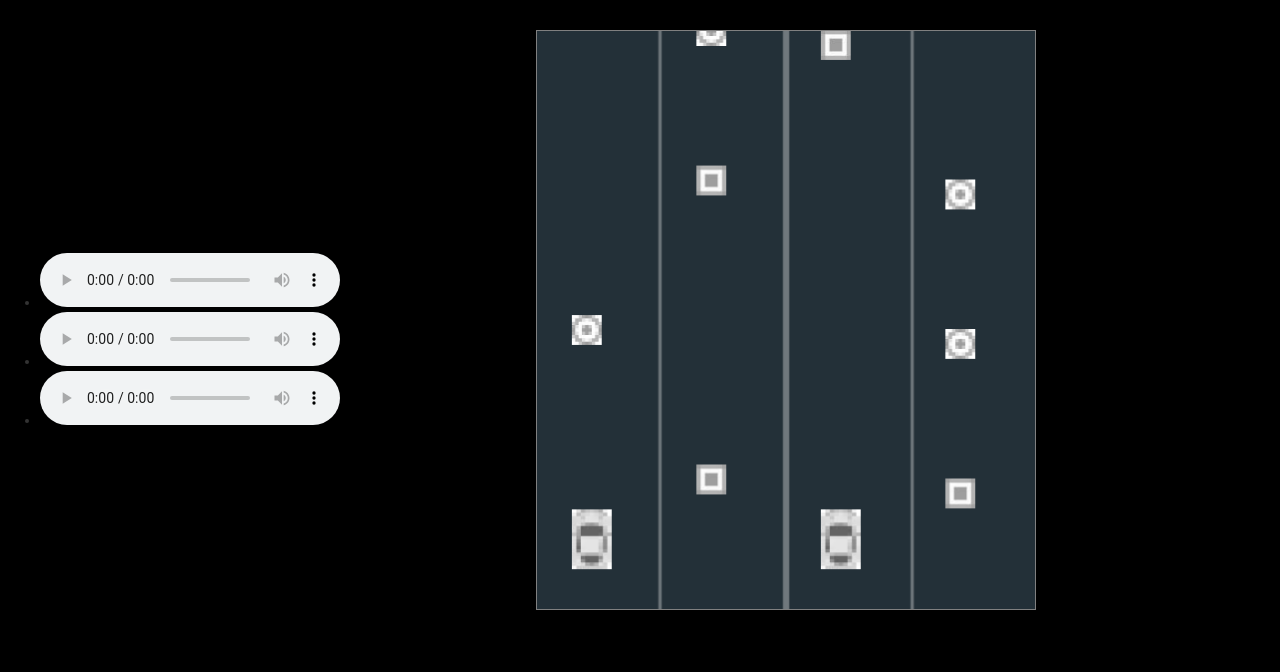
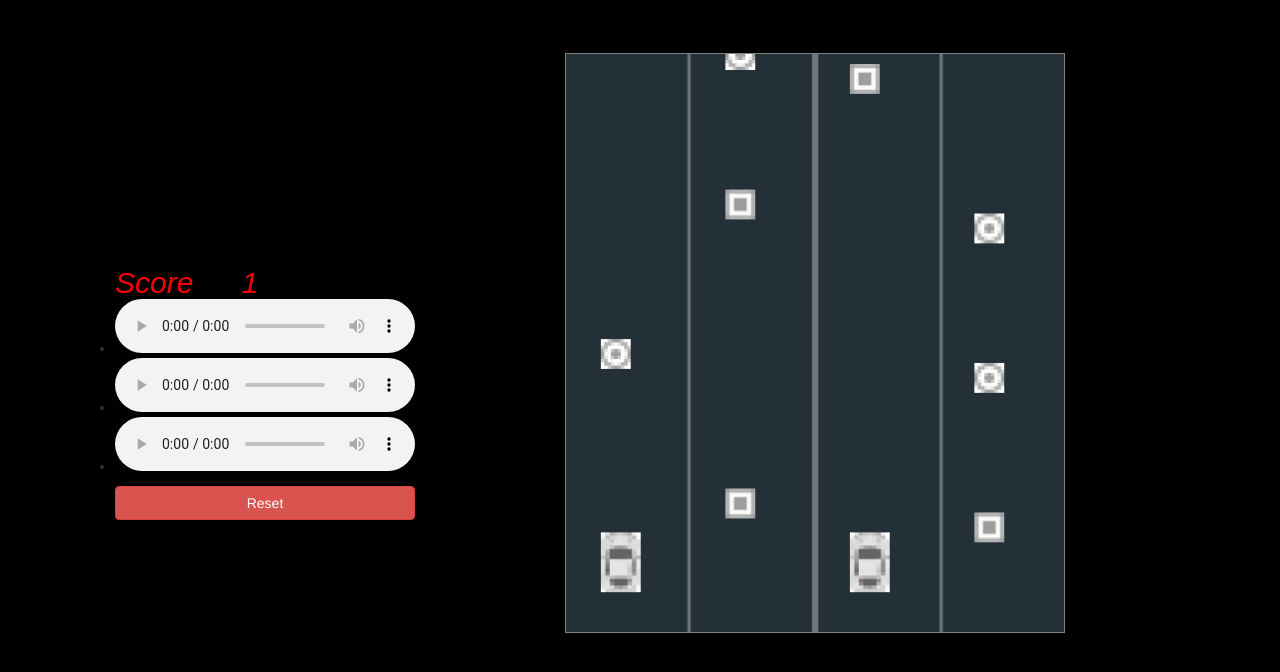
Before and after one commit to Hammam94/2-Cars-Js-Game, a plain HTML site: page index.html in a window 1280 px wide. Drawn offline with nearby package versions, Linux system fonts and the light colour scheme.

Commit message:
add reset and score show

```diff
--- a/index.html
+++ b/index.html
@@ -8,8 +8,9 @@
 </head>
 <body>
 	<div id = "container">
-
 		<div id = "audio">
+			<h2> Score </h2>
+			<h2 id = "scoreUpdate">0</h2>
 			<ul>
 				<li>
 					<audio controls loop autoplay>
@@ -30,7 +31,8 @@
 					</audio>
 				</li>
 			</ul>
-			</div>
+			<button onclick="Reset()" class = "btn btn-danger" id = "resetBtn">Reset</button>
+
 		</div>
 		<canvas width="500px" height="580" id = "canvas"></canvas>
 	</div>
--- a/js/script.js
+++ b/js/script.js
@@ -1,26 +1,27 @@
 var type = Array(1,2);
 var type1 = Array(true,false);
-var obsX = 35, obsY = -50; obsY1 = -1000;
-var i = 0;
+var obsX , obsY, obsY1;
+var i;
 var target;
 var obstacle;
 var ctx;
-var levelSperatorDistance = 150;
+var levelSperatorDistance;
 var levelNum = 500 / 50;
 var leftArray = new Array(levelNum);
 var rightArray = new Array(levelNum);
-var create = true;
+var create;
 var player1, player2;
-var speed = 10;
-var gamediffer = 50;
-var gamediffercounter = 0;
-var perodicTime = 33.3;
+var speed;
+var gamediffer;
+var gamediffercounter;
+var perodicTime;
 var obstacleImg;
 var targetImg;
 var playerImg;
 var roadImg;
-var score = 0;
-var gameover = false;
+var score;
+var gameover;
+var time;
 
 var Context = {
 	canvas : null,
@@ -37,6 +38,33 @@ var Level = function () {
 	var hasObj = false;
 }
 
+function loadValues(){
+	clearTimeout (time);
+	obsX = 35;
+	obsY = -50;
+	obsY1 = -1000;
+	i = 0;
+	levelSperatorDistance = 150;
+	levelNum = 500 / 50;
+	create = true;
+	speed = 10;
+	gamediffer = 50;
+	gamediffercounter = 0;
+	perodicTime = 33.3;
+	score = 0;
+	gameover = false;
+	var leftStartDelta = Math.floor(Math.random()*40);
+	for (var x = 0; x < leftArray.length; x++) {
+		leftArray[x] = new Level();
+		leftArray[x].y = - (x * levelSperatorDistance) - leftStartDelta;
+	};
+	var rightStartDelta = Math.floor(Math.random()*40);
+	for (var x = 0; x < rightArray.length; x++) {
+		rightArray[x] = new Level();
+		rightArray[x].y = - (x * levelSperatorDistance) - rightStartDelta;
+	};
+}
+
 function runOnLoad () {
 	obstacleImg = new Image();
 	obstacleImg.src = 'img/obstacle1.png';
@@ -46,29 +74,9 @@ function runOnLoad () {
 	playerImg.src = 'img/car1.png';
 	player1 = new Player(2);
 	player2 = new Player(1);
-	window.onkeyup = function(e) {
-	   var key = e.keyCode ? e.keyCode : e.which;
-	   if (key == 39) {
-	   		player1.setState(!player1.getState());
-	   }
-
-	   if(key == 68 || key == 100){
-	   	player2.setState(!player2.getState());
-	   }
-	}
 	roadImg = new Image();
 	roadImg.src = 'img/road.png';
 	ctx = Context.create("canvas");
-	var leftStartDelta = Math.floor(Math.random()*40);
-	for (var i = 0; i < leftArray.length; i++) {
-		leftArray[i] = new Level();
-		leftArray[i].y = - (i * levelSperatorDistance) - leftStartDelta;
-	};
-	var rightStartDelta = Math.floor(Math.random()*40);
-	for (var i = 0; i < rightArray.length; i++) {
-		rightArray[i] = new Level();
-		rightArray[i].y = - (i * levelSperatorDistance) - rightStartDelta;
-	};
 }
 
 var Object = function (img){
@@ -118,6 +126,7 @@ function collision (level, lane, player) {
 				gameover = true
 			}else if(level.obj.type == "target") {
 				++score;
+				document.getElementById("scoreUpdate").innerHTML = score;
 				//console.log(score);
 				level.obj.type = "free";
 			}
@@ -179,9 +188,29 @@ function startGameLoop(){
 		ctx.drawImage(roadImg, 0, 0, Context.canvas.width, Context.canvas.height);
 		render();
 	}
-	setTimeout(startGameLoop,perodicTime);
+	window.onkeyup = function(e) {
+	   var key = e.keyCode ? e.keyCode : e.which;
+	   if (key == 82 || key == 114) {
+	   	 	loadValues();
+	   		runOnLoad();
+	   		startGameLoop();
+	   }
+	   if (key == 39) {
+	   		player1.setState(!player1.getState());
+	   }
+	   if(key == 68 || key == 100){
+	   	player2.setState(!player2.getState());
+	   }
+	}
+	time = setTimeout(startGameLoop,perodicTime);
 }
 
+function Reset(){
+	loadValues();
+	runOnLoad();
+	startGameLoop();
+}
 
+loadValues();
 runOnLoad();
 startGameLoop();
--- a/style/style.css
+++ b/style/style.css
@@ -1,5 +1,14 @@
 body{
 	background-color: black;
+}
+
+h2{
+	margin-left: 40px;
+	margin-top: -100px;
+	font-family: Arial, Helvetica, sans-serif;
+	font-style: italic;
+	display: inline;
+	color: red;
 }
 
 #container{
@@ -9,14 +18,22 @@ body{
 #audio{
 	display: inline-block;
 	float: left;
-	margin-bottom: 50%;
+	margin-top: 25%;
+	margin-left: 75px;
 }
 
 #canvas{
+	float: right;
 	display:inline-block;
 	border: 1px solid gray;
 	width: 500px;
 	height: 580px;
-	margin-left: 15%;
-	margin-top: 30px;
+	margin-top: 5%;
+	margin-left: 150px;
+
 }
+
+#resetBtn{
+	margin-left: 40px;
+	width: 300px;
+}
```
Lines whose indentation alone changed are shown as unchanged.
